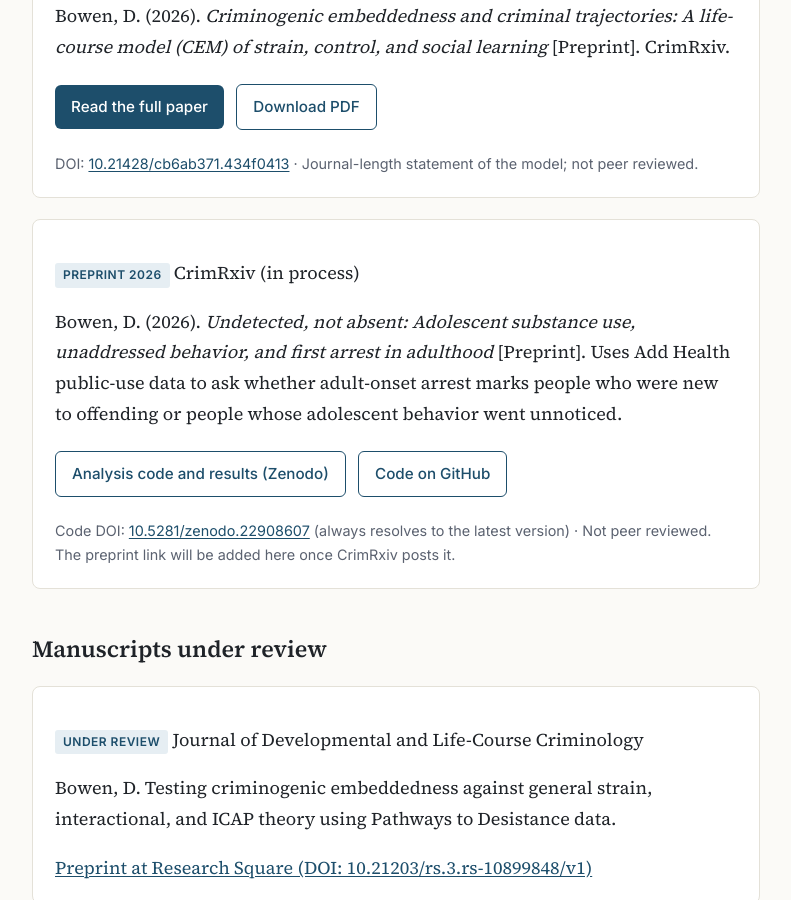
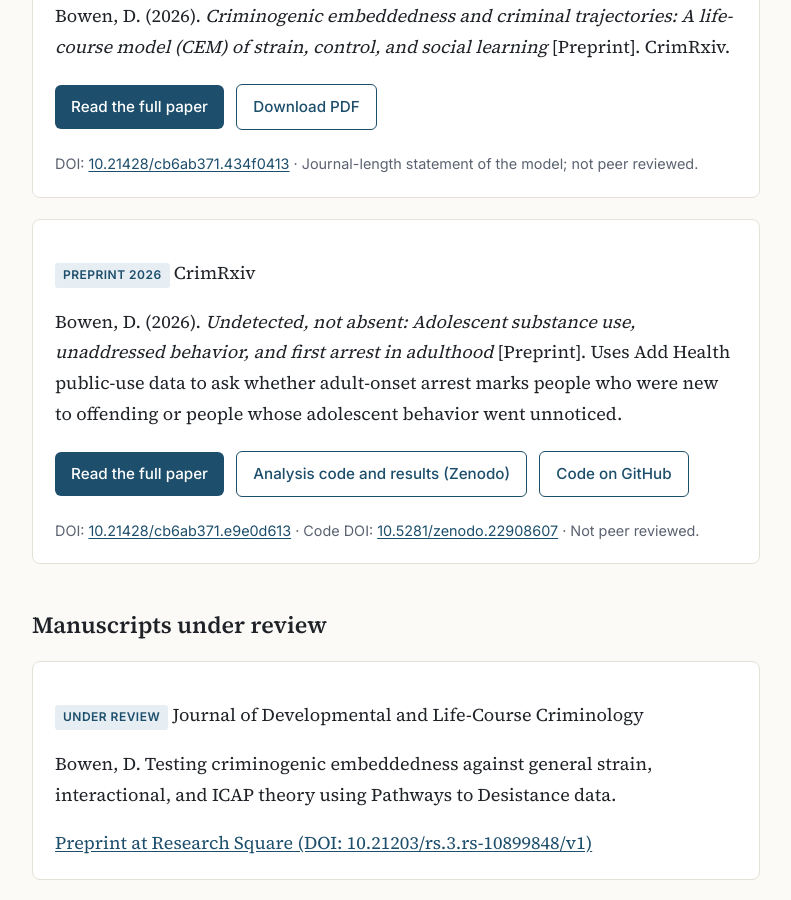
Before and after one commit to donbowen0-creator/cemresearchlab-site, a Jekyll site: the page built from publications.md, in a window 1280 px wide and 900 px high, scrolled down 857 px. Shown: the whole window, without its empty margins (244-1035 px from the left). Built offline with Jekyll 4.4.1, drawn with Linux system fonts in a browser that asks for light colours.

Commit message:
Add CrimRxiv DOI for Undetected, Not Absent
Co-Authored-By: Claude Opus 5.5 <noreply@anthropic.com>
Claude-Session: https://claude.ai/code/session_01VcCun73i8SfvnX48YuRnkx

```diff
--- a/publications.md
+++ b/publications.md
@@ -21,10 +21,10 @@ permalink: /publications/
 </div>
 
 <div class="card">
-  <p><span class="tag">Preprint 2026</span> CrimRxiv (in process)</p>
+  <p><span class="tag">Preprint 2026</span> CrimRxiv</p>
   <p>Bowen, D. (2026). <em>Undetected, not absent: Adolescent substance use, unaddressed behavior, and first arrest in adulthood</em> [Preprint]. Uses Add Health public-use data to ask whether adult-onset arrest marks people who were new to offending or people whose adolescent behavior went unnoticed.</p>
-  <p><a class="button secondary" href="https://doi.org/10.5281/zenodo.22908607">Analysis code and results (Zenodo)</a> <a class="button secondary" href="https://github.com/donbowen0-creator/adult-onset-arrest">Code on GitHub</a></p>
-  <p class="post-meta">Code DOI: <a href="https://doi.org/10.5281/zenodo.22908607">10.5281/zenodo.22908607</a> (always resolves to the latest version) · Not peer reviewed. The preprint link will be added here once CrimRxiv posts it.</p>
+  <p><a class="button" href="https://doi.org/10.21428/cb6ab371.e9e0d613">Read the full paper</a> <a class="button secondary" href="https://doi.org/10.5281/zenodo.22908607">Analysis code and results (Zenodo)</a> <a class="button secondary" href="https://github.com/donbowen0-creator/adult-onset-arrest">Code on GitHub</a></p>
+  <p class="post-meta">DOI: <a href="https://doi.org/10.21428/cb6ab371.e9e0d613">10.21428/cb6ab371.e9e0d613</a> · Code DOI: <a href="https://doi.org/10.5281/zenodo.22908607">10.5281/zenodo.22908607</a> · Not peer reviewed.</p>
 </div>
 
 ## Manuscripts under review
```
Also changed, not shown: _posts/2026-11-01-undetected-not-absent-preprint.md (+1 -1 lines), cv.md (+1 -1 lines).
